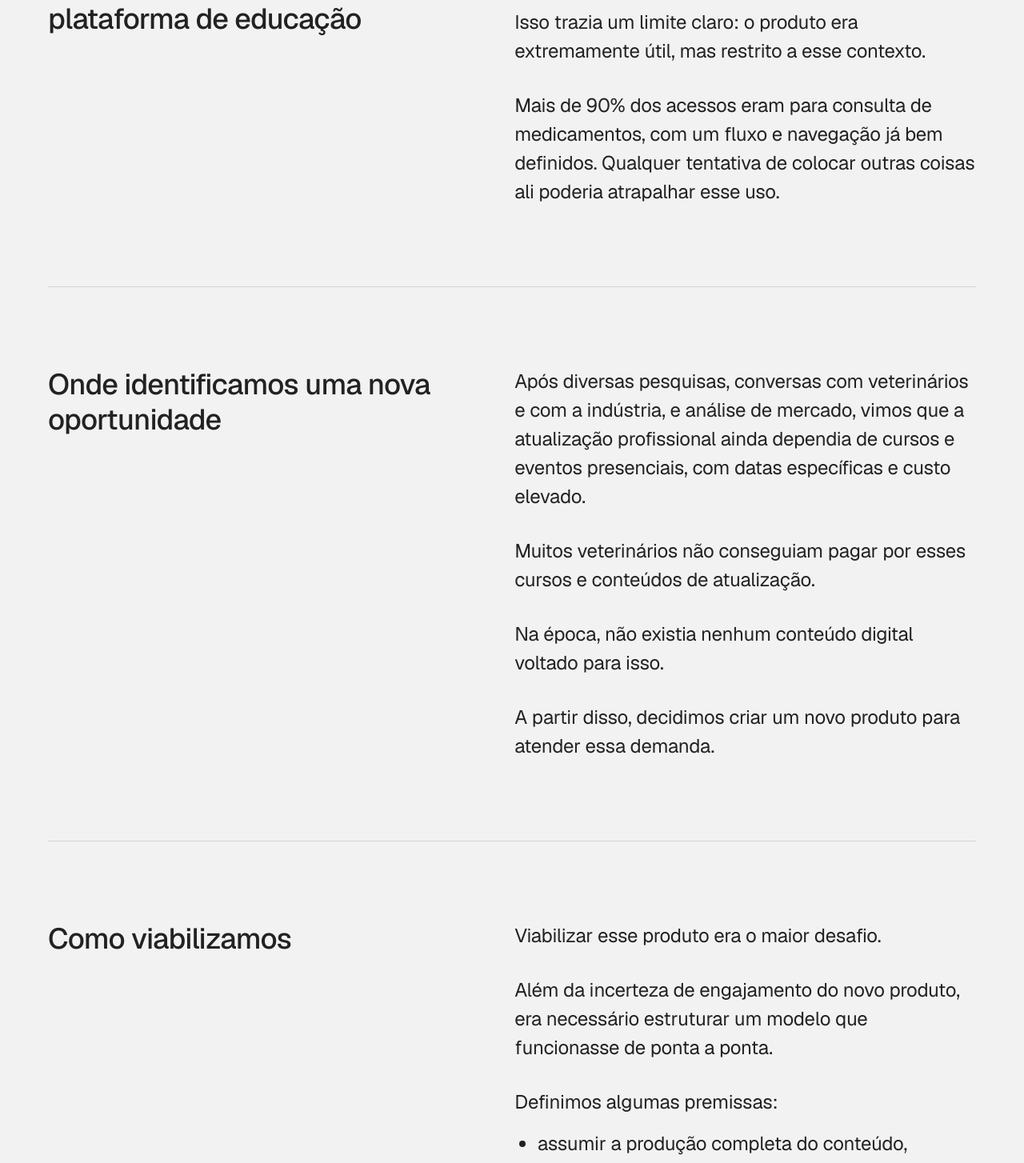
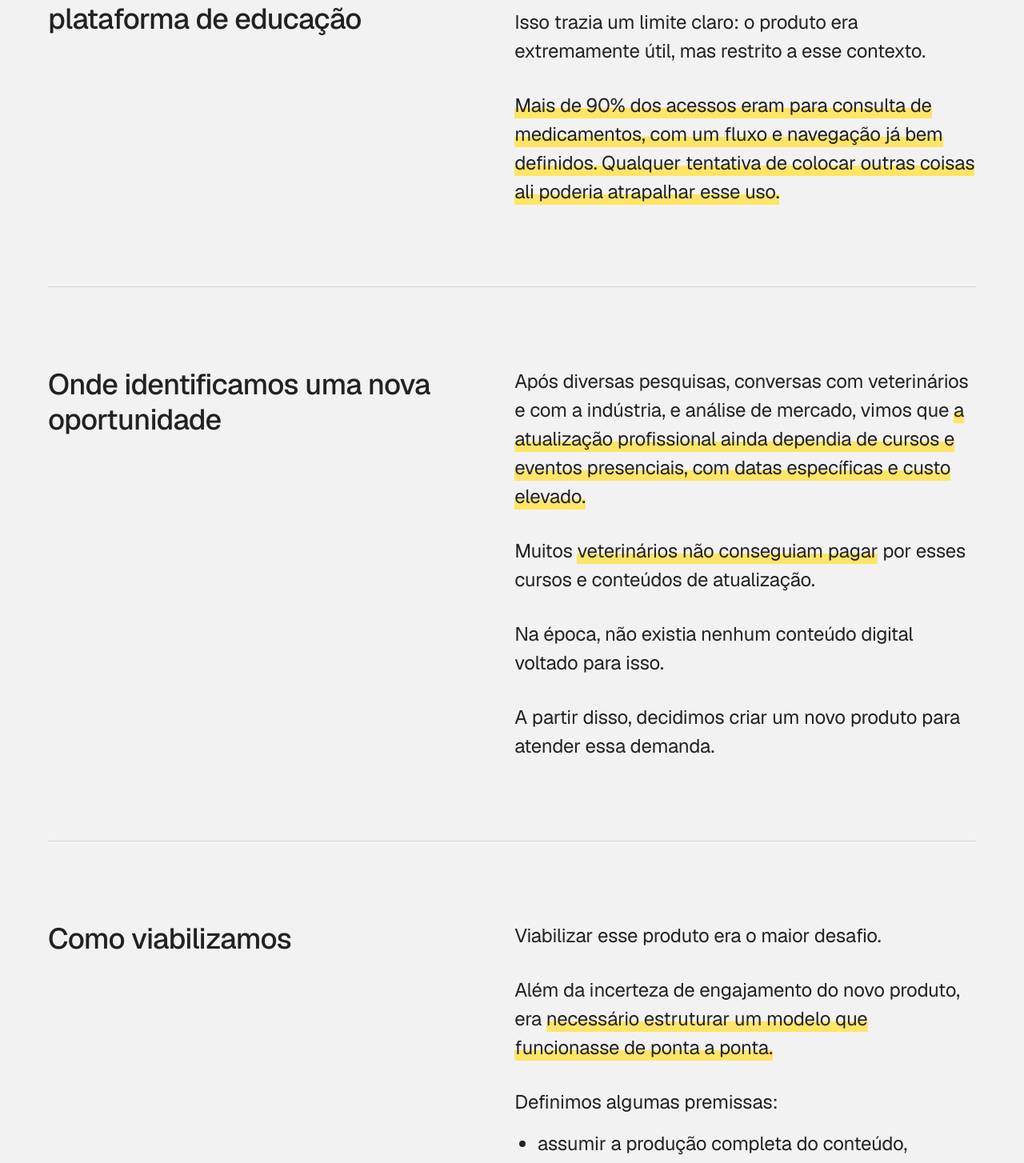
Before and after one commit to allexistsuda/portfolio, a Next.js app: page /vet-smart-tv in a window 1280 px wide. Shown: the part 1252-2706 px from the top of the page at 80% size. Built offline with nearby package versions, Linux system fonts and the light colour scheme.

Commit message:
highlights Vet Smart TV + links corrigidos

```diff
--- a/app/vet-smart-tv/page.tsx
+++ b/app/vet-smart-tv/page.tsx
@@ -56,9 +56,9 @@ export default function VetSmartTV() {
             contexto.
           </p>
           <p style={{ marginTop: 32 }}>
-            Mais de 90% dos acessos eram para consulta de medicamentos, com um fluxo e navegação já
+            <HighlightText>Mais de 90% dos acessos eram para consulta de medicamentos, com um fluxo e navegação já
             bem definidos. Qualquer tentativa de colocar outras coisas ali poderia atrapalhar esse
-            uso.
+            uso.</HighlightText>
           </p>
         </TwoCol>
 
@@ -68,11 +68,11 @@ export default function VetSmartTV() {
         <TwoCol heading="Onde identificamos uma nova oportunidade">
           <p>
             Após diversas pesquisas, conversas com veterinários e com a indústria, e análise de
-            mercado, vimos que a atualização profissional ainda dependia de cursos e eventos
-            presenciais, com datas específicas e custo elevado.
+            mercado, vimos que <HighlightText>a atualização profissional ainda dependia de cursos e eventos
+            presenciais, com datas específicas e custo elevado.</HighlightText>
           </p>
           <p style={{ marginTop: 32 }}>
-            Muitos veterinários não conseguiam pagar por esses cursos e conteúdos de atualização.
+            Muitos <HighlightText>veterinários não conseguiam pagar</HighlightText> por esses cursos e conteúdos de atualização.
           </p>
           <p style={{ marginTop: 32 }}>
             Na época, não existia nenhum conteúdo digital voltado para isso.
@@ -90,8 +90,8 @@ export default function VetSmartTV() {
             Viabilizar esse produto era o maior desafio.
           </p>
           <p style={{ marginTop: 32 }}>
-            Além da incerteza de engajamento do novo produto, era necessário estruturar um modelo
-            que funcionasse de ponta a ponta.
+            Além da incerteza de engajamento do novo produto, era <HighlightText>necessário estruturar um modelo
+            que funcionasse de ponta a ponta.</HighlightText>
           </p>
           <p style={{ marginTop: 32 }}>Definimos algumas premissas:</p>
           <ul style={{ marginTop: 16, listStyle: "disc", paddingLeft: "1.2em" }}>
@@ -101,7 +101,7 @@ export default function VetSmartTV() {
             <li style={{ paddingBottom: 8 }}>execução das transmissões, garantindo consistência na entrega</li>
           </ul>
           <p style={{ marginTop: 32 }}>
-            A indústria entrava como patrocinadora, viabilizando o modelo.
+            <HighlightText>A indústria entrava como patrocinadora, viabilizando o modelo.</HighlightText>
           </p>
         </TwoCol>
 
@@ -112,7 +112,7 @@ export default function VetSmartTV() {
 
         {/* Solução e evoluções */}
         <TwoCol heading="Solução e evoluções">
-          <p>Criamos o Vet Smart TV, nossa plataforma de palestras.</p>
+          <p><HighlightText>Criamos o Vet Smart TV, nossa plataforma de palestras.</HighlightText></p>
           <p style={{ marginTop: 32 }}>
             O formato foi evoluindo com o tempo, a partir do uso e do comportamento dos usuários.
           </p>
```
